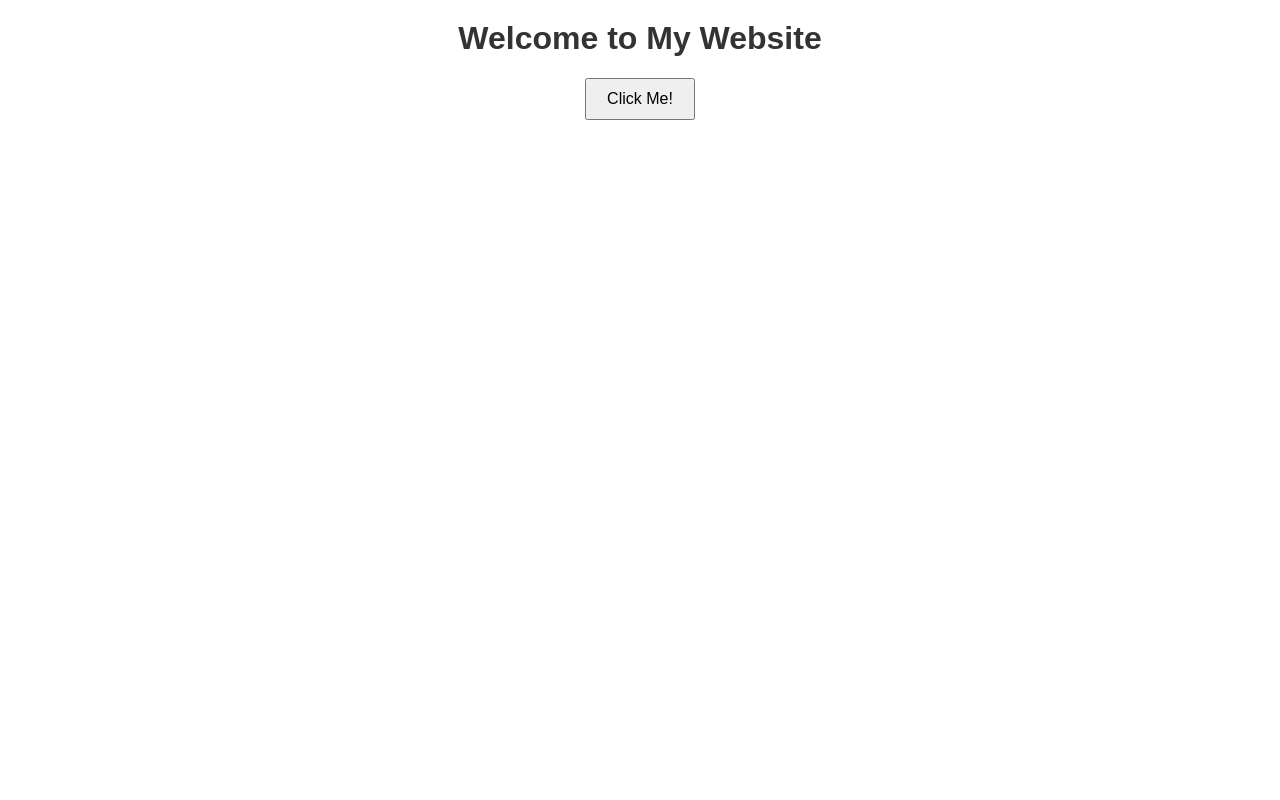
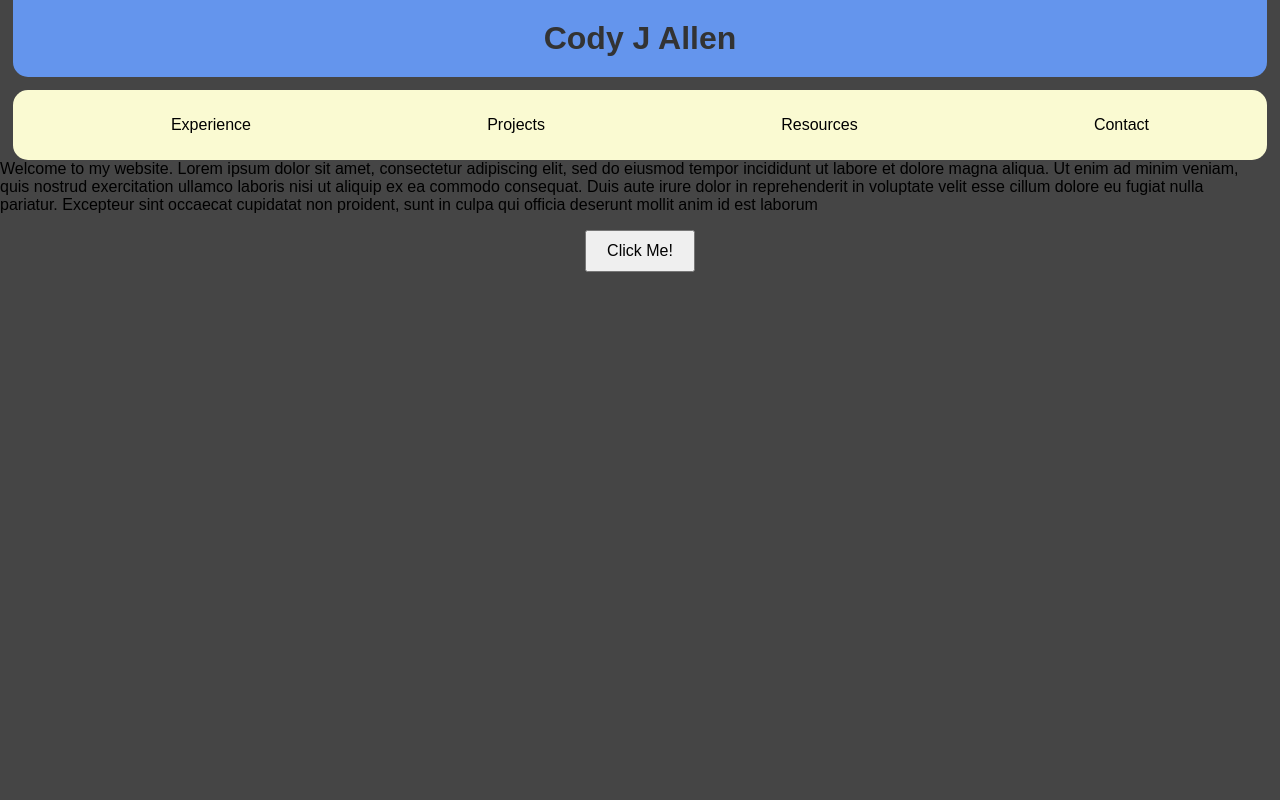
Before and after one commit to cjallen58/AllenEngr, a Flask app: page / in a window 1280 px wide. Run offline with Flask 3, Linux system fonts and the light colour scheme.

Commit message:
Began making

```diff
--- a/app.py
+++ b/app.py
@@ -8,7 +8,8 @@ def home():
 
 @app.route('/get_data')
 def get_data():
-    return jsonify({'message': 'Hello, this is data from the server!'})
+
+    return jsonify({'message': 'Ooooo interactivity'})
 
 if __name__ == '__main__':
     app.run(debug=True)
--- a/static/style.css
+++ b/static/style.css
@@ -2,9 +2,10 @@ body {
     display: flex;
     flex-direction: column;
     align-items: center;
-    height: 100vh;
+    height: 100%;
     font-family: Arial, sans-serif;
     margin: 0;
+    background-color: #454545;
 
 }
 
@@ -12,9 +13,69 @@ h1 {
     color: #333;
     text-align: center;
     margin-top: 20px;
+    margin-bottom: 20px;
 }
 
 button {
     padding: 10px 20px;
     font-size: 16px;
 }
+
+.heading_div{
+    margin: 0;
+    width: 98%;
+    height: auto;
+    background-color: #6495ed;
+    border-bottom-left-radius: 15px;
+    border-bottom-right-radius: 15px;
+}
+.content {
+    display: flex;
+    flex-direction: column;
+    align-items: center;
+    margin-top: auto;
+    width: 98%;
+}
+
+.paragraph {
+    display: flex;
+    flex-direction: column;
+
+}
+
+.main_nav_bar {
+    background-color: lightgoldenrodyellow;
+    width: 98%;
+    height: auto;
+    margin-top: 1%;
+    border-radius: 15px;
+    align-items: center;
+}
+
+.main_nav_list {
+    list-style-type: none;
+    display: flex;
+    flex-direction: row;
+    justify-content: center;
+    align-items: center;
+}
+
+
+.main_nav_list li {
+    margin: auto;
+}
+
+.main_nav_list li a {
+    color: black;
+    text-decoration: none;
+    padding: 10px;
+    display: block;
+    transition: background-color 0.5s ease, color 0.5s ease;
+    border-radius: 15px;
+}
+
+.main_nav_list li a:hover {
+    color: white;
+    background-color: #575757; /* Hover effect */
+    border-radius: 15px;
+}
--- a/templates/index.html
+++ b/templates/index.html
@@ -8,12 +8,26 @@
     <script src="https://code.jquery.com/jquery-3.6.0.min.js"></script>
 </head>
 <body>
-    <h1>Welcome to My Website</h1>
+    <div class="heading_div">
+        <h1>Cody J Allen</h1>
+    </div>
+    <nav id="main_nav_bar" class="main_nav_bar">
+        <ul class="main_nav_list">
+            <li><a>Experience</a></li> <!--need to add hrefs to <a> for each of these-->
+            <li><a>Projects</a></li>
+            <li><a>Resources</a></li>
+            <li><a>Contact</a></li>
+        </ul>
+    </nav>
+    <div>
+        <p id="about" class="content">
+            Welcome to my website. Lorem ipsum dolor sit amet, consectetur adipiscing elit, sed do eiusmod tempor incididunt ut labore et dolore magna aliqua. Ut enim ad minim veniam, quis nostrud exercitation ullamco laboris nisi ut aliquip ex ea commodo consequat. Duis aute irure dolor in reprehenderit in voluptate velit esse cillum dolore eu fugiat nulla pariatur. Excepteur sint occaecat cupidatat non proident, sunt in culpa qui officia deserunt mollit anim id est laborum
+        </p>
+    </div>
     <div class="content">
         <button id="myButton">Click Me!</button>
         <p id="response"></p>
     </div>
-
     <script src="{{ url_for('static', filename='script.js') }}"></script>
 </body>
 </html>
```
